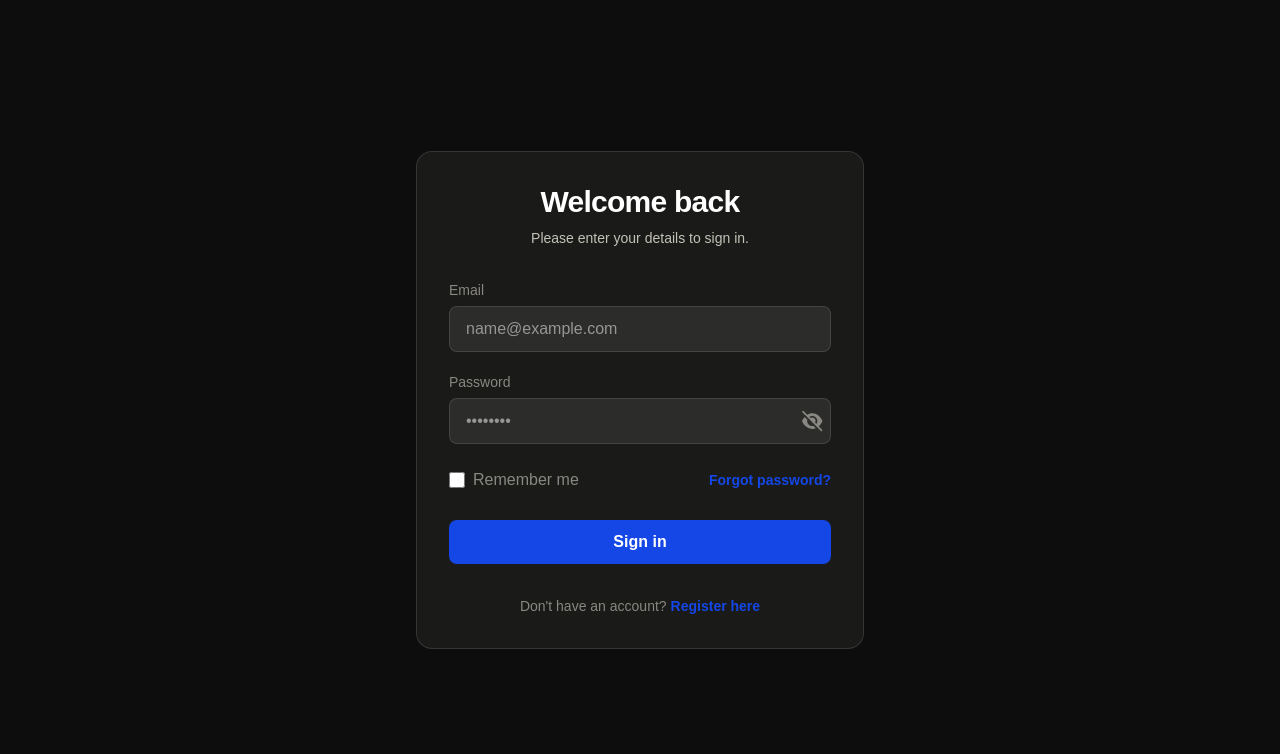
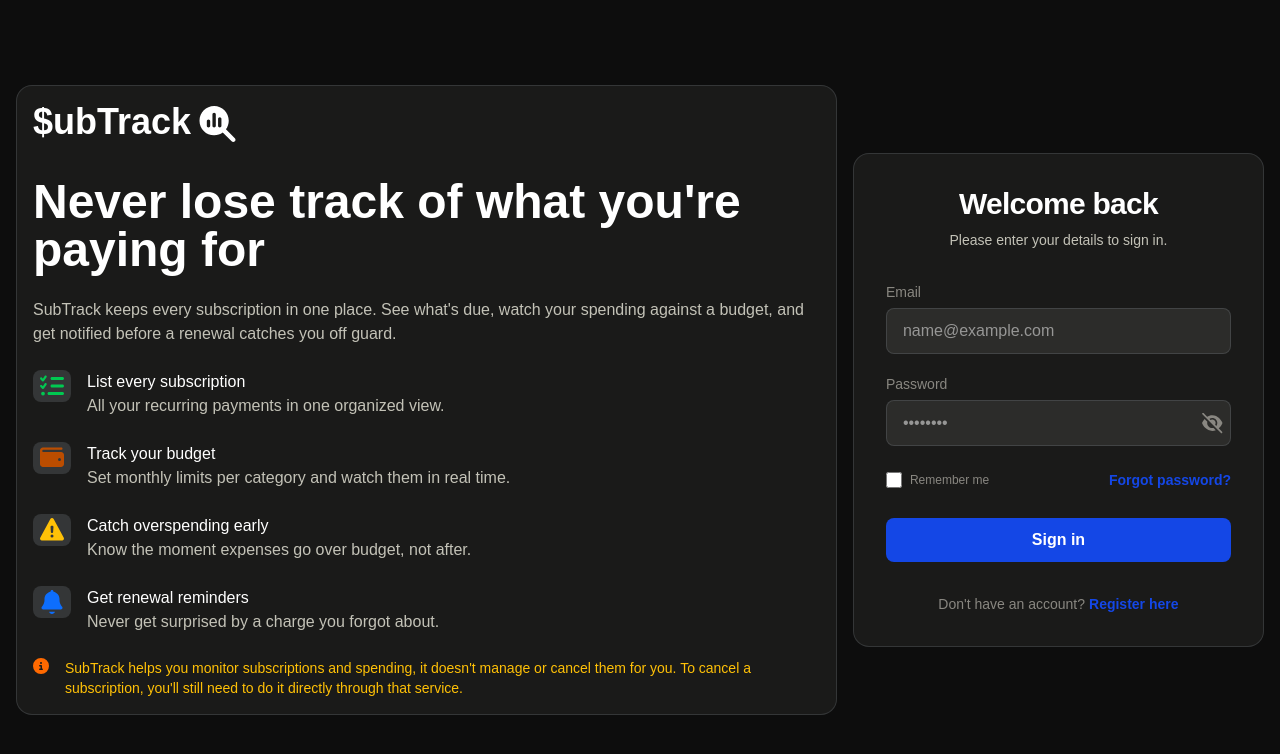
Before and after one commit to sHMENGGo/SubTrack, a React (Vite) app in the folder frontend/: page / in a window 1280 px wide. Shown: the top 754 px of the page. Built offline with nearby package versions, Linux system fonts and the light colour scheme.

Commit message:
Developed landing page that have informations. Login and register in landing page. Fixed next billing date cron update where it needs user argument.

```diff
--- a/frontend/src/App.tsx
+++ b/frontend/src/App.tsx
@@ -12,7 +12,7 @@ import Toaster from "./components/toaster"
 
 function App() {
   	return (
-		<main className="w-full h-screen bg-(--page-bg) flex justify-center items-center relative overflow-y-auto overflow-x-hidden">
+		<main className="w-full bg-(--page-bg) overflow-y-auto overflow-x-hidden">
 			<BrowserRouter>
 				<Routes>
 					<Route path="/" element={<Login />} />
--- a/frontend/src/pages/login.tsx
+++ b/frontend/src/pages/login.tsx
@@ -3,11 +3,12 @@ import { useNavigate } from 'react-router'
 import { custom_fetch } from '../services/api';
 import toast from 'react-hot-toast';
 import { FontAwesomeIcon } from '@fortawesome/react-fontawesome';
-import { faEye, faEyeSlash } from '@fortawesome/free-solid-svg-icons';
+import { faEye, faEyeSlash, faMagnifyingGlassChart, faListCheck, faCircleInfo, faWallet, faTriangleExclamation, faBell, faB } from '@fortawesome/free-solid-svg-icons';
 
 export default function Login() {
    const navigate = useNavigate()
    const [show_password, set_show_password] = useState(false)
+   const [show_form, set_show_form] = useState('login')
 
    // Login
    const [email, set_email] = useState('');
@@ -28,11 +29,68 @@ export default function Login() {
       finally {set_loading(false)}
    }
 
+   // Register
+   const [name, set_name] = useState('');
+   const [reg_email, set_reg_email] = useState('');
+   const [reg_password, set_reg_password] = useState('');
+   const [confirm_password, set_confirm_password] = useState('');
+   const handleSubmit = (e: React.FormEvent) => {
+      e.preventDefault();
+      if (password !== confirm_password) {
+         console.error("Passwords do not match!");
+         return
+      }
+      // In a real app, this is where you call your API to register the user
+      console.log("Submitting:", { name, reg_email, reg_password });
+   }
+
    return (
-      // The outer wrapper centers the card vertically and horizontally on the screen
-      <div className=" bg-(--page-bg) min-h-screen min-w-screen flex items-center justify-center p-4">
-         {/* Card */}
-         <main className="w-full max-w-md bg-(--surface-1) rounded-2xl border border-(--border) p-8">
+      <main className=" bg-(--page-bg) min-h-screen flex flex-col lg:flex-row items-center lg:p-4 gap-4 relative">
+         {/* Info */}
+         <section className='lg:w-2/3 h-full border border-(--border) flex flex-col gap-6 bg-(--surface-1) lg:rounded-2xl p-4 ' >
+            <div className='flex text-4xl font-bold mb-2 ' >
+               <h1 className='' >$ubTrack</h1>
+               <FontAwesomeIcon icon={faMagnifyingGlassChart} className=' text-(--text-primary) p-1 ' />
+            </div>
+            <h1 className='text-5xl font-semibold ' >Never lose track of what you're paying for</h1>
+            <h2>SubTrack keeps every subscription in one place. See what's due, watch your spending against a budget, and get notified before a renewal catches you off guard.</h2>
+            <div className='flex gap-4' >
+               <FontAwesomeIcon icon={faListCheck} className='text-2xl   text-green-500 bg-(--border) p-1 rounded-lg ' />
+               <div>
+                  <h1>List every subscription</h1>
+                  <h2>All your recurring payments in one organized view.</h2>
+               </div>
+            </div>
+            <div className='flex gap-4' >
+               <FontAwesomeIcon icon={faWallet} className='text-2xl   text-amber-700 bg-(--border) p-1 rounded-lg ' />
+               <div>
+                  <h1>Track your budget</h1>
+                  <h2>Set monthly limits per category and watch them in real time.</h2>
+               </div>
+            </div>
+            <div className='flex gap-4' >
+               <FontAwesomeIcon icon={faTriangleExclamation} className='text-2xl   text-(--fill-warning) bg-(--border) p-1 rounded-lg ' />
+               <div>
+                  <h1>Catch overspending early</h1>
+                  <h2>Know the moment expenses go over budget, not after.</h2>
+               </div>
+            </div>
+            <div className='flex gap-4' >
+               <FontAwesomeIcon icon={faBell} className='text-2xl   text-(--fill-accent) bg-(--border) p-1 rounded-lg ' />
+               <div>
+                  <h1>Get renewal reminders</h1>
+                  <h2>Never get surprised by a charge you forgot about.</h2>
+               </div>
+            </div>
+            <div className='flex gap-4 ' >
+               <FontAwesomeIcon icon={faCircleInfo} className=' text-orange-500 ' />
+               <p className='text-sm text-(--fill-warning) ' >SubTrack helps you monitor subscriptions and spending, it doesn't manage or cancel them for you. To cancel a subscription, you'll still need to do it directly through that service.</p>
+            </div>
+         </section>
+
+         {/* Login card */}
+         {show_form === 'login' && (
+            <section className="lg:w-1/3 w-full h-full bg-(--surface-1) lg:rounded-2xl border border-(--border) p-8">
                <div className="text-center mb-8">
                   <h1 className="text-3xl font-bold tracking-tight">Welcome back</h1>
                   <h2 className="text-sm mt-2" >Please enter your details to sign in.</h2>
@@ -56,14 +114,49 @@ export default function Login() {
                   <div className="flex items-center justify-between mt-1">
                      <label className="flex items-center gap-2 cursor-pointer group">
                         <input type="checkbox" checked={remember_me} onChange={(e) => set_remember_me(e.target.checked)}  className="w-4 h-4 rounded cursor-pointer transition-colors" />
-                     <span className="text-(--text-muted) group-hover:text-blue-500 transition-colors">Remember me</span>
+                        <span className="text-(--text-muted) group-hover:text-blue-500 transition-colors text-xs md:text-md ">Remember me</span>
                      </label>
-                  <p  className="text-sm font-semibold text-blue-700 hover:text-blue-500 cursor-pointer transition-colors">Forgot password?</p>
+                     <p  className=" text-xs md:text-sm font-semibold text-blue-700 hover:text-blue-500 cursor-pointer transition-colors">Forgot password?</p>
                   </div>
                   <button type="submit"  className="w-full mt-2 bg-blue-700 text-(--text-primary) font-semibold py-2.5 rounded-lg hover:bg-blue-500 active:bg-slate-950 transition-all duration-200" >{loading ? 'Signing in...' : 'Sign in'}</button>
                </form>
-            <p className="text-center text-sm text-(--text-muted) mt-8 flex justify-center flex-nowrap">Don't have an account?<span onClick={()=> navigate('/register')}  className="font-semibold text-blue-700 hover:text-blue-500 transition-colors ml-1 cursor-pointer" >Register here</span></p>
+               <p className="text-center text-sm text-(--text-muted) mt-8 flex justify-center flex-nowrap">Don't have an account?<span onClick={()=> set_show_form('register')}  className="font-semibold text-blue-700 hover:text-blue-500 transition-colors ml-1 cursor-pointer" >Register here</span></p>
+            </section>
+         )}
+
+         {/* Register card */}
+         {show_form === 'register' && (
+            <section className="lg:w-1/3 w-full h-full bg-(--surface-1) lg:rounded-2xl border border-(--border) p-8" >
+               <div className="text-center mb-8">
+                  <h1 className="text-3xl font-bold tracking-tight">Create an account</h1>
+                  <h2  className="text-sm">Please enter your details to sign up.</h2>
+               </div>
+               <form onSubmit={handleSubmit} className="flex flex-col gap-5">
+                  {/* Name Input */}
+                  <div>
+                     <label htmlFor="name" className="block text-sm font-medium text-(--text-muted) mb-1.5">Name</label>
+                     <input type="text" id="name" value={name} onChange={(e) => set_name(e.target.value)} placeholder="John Doe" required  className="w-full px-4 py-2.5 rounded-lg" />
+                  </div>
+                  {/* Email Input */}
+                  <div>
+                     <label htmlFor="email" className="block text-sm font-medium text-(--text-muted) mb-1.5">Email</label>
+                     <input type="email" id="email" value={email} onChange={(e) => set_email(e.target.value)} placeholder="name@example.com" required  className="w-full px-4 py-2.5 rounded-lg" />
+                  </div>
+                  {/* Password Input */}
+                  <div>
+                     <label htmlFor="password" className="block text-sm font-medium text-(--text-muted) mb-1.5">Password</label>
+                     <input type="password" id="password" value={password} onChange={(e) => set_password(e.target.value)} placeholder="••••••••" required  className="w-full px-4 py-2.5 rounded-lg" />
+                  </div>
+                  {/* Repeat Password Input */}
+                  <div>
+                     <label htmlFor="confirmPassword" className="block text-sm font-medium text-(--text-muted) mb-1.5">Repeat Password</label>
+                     <input type="password" id="confirmPassword" value={confirm_password} onChange={(e) => set_confirm_password(e.target.value)} placeholder="••••••••" required  className="w-full px-4 py-2.5 rounded-lg" />
+                  </div>
+                  <button type="submit"  className="w-full mt-2 bg-blue-700 text-(--text-primary) font-semibold py-2.5 rounded-lg hover:bg-blue-500  transition-all duration-200" >Sign Up</button>
+               </form>
+               <p className="text-center text-xs md:text-sm text-(--text-muted) mt-2 flex justify-center flex-nowrap">Already have an account?<span onClick={()=> set_show_form('login')}  className="font-semibold text-blue-700 hover:text-blue-500 transition-colors ml-1 cursor-pointer">Sign in here</span></p>
+            </section>
+         )}
       </main>
-      </div>
    );
 }
--- a/frontend/src/pages/register.tsx
+++ b/frontend/src/pages/register.tsx
@@ -22,36 +22,7 @@ export default function Register() {
     // The outer wrapper centers the card vertically and horizontally on the screen
     <div className="min-h-screen min-w-screen flex items-center justify-center bg-(--page-bg) p-4">
       {/* Card */}
-      <main className="w-full max-w-md bg-(--surface-1) rounded-2xl border border-(--border) p-8">
-         <div className="text-center mb-8">
-            <h1 className="text-3xl font-bold tracking-tight">Create an account</h1>
-            <h2  className="text-sm">Please enter your details to sign up.</h2>
-         </div>
-         <form onSubmit={handleSubmit} className="flex flex-col gap-5">
-            {/* Name Input */}
-            <div>
-               <label htmlFor="name" className="block text-sm font-medium text-(--text-muted) mb-1.5">Name</label>
-               <input type="text" id="name" value={name} onChange={(e) => set_name(e.target.value)} placeholder="John Doe" required  className="w-full px-4 py-2.5 rounded-lg" />
-            </div>
-            {/* Email Input */}
-            <div>
-               <label htmlFor="email" className="block text-sm font-medium text-(--text-muted) mb-1.5">Email</label>
-               <input type="email" id="email" value={email} onChange={(e) => set_email(e.target.value)} placeholder="name@example.com" required  className="w-full px-4 py-2.5 rounded-lg" />
-            </div>
-            {/* Password Input */}
-            <div>
-               <label htmlFor="password" className="block text-sm font-medium text-(--text-muted) mb-1.5">Password</label>
-               <input type="password" id="password" value={password} onChange={(e) => set_password(e.target.value)} placeholder="••••••••" required  className="w-full px-4 py-2.5 rounded-lg" />
-            </div>
-            {/* Repeat Password Input */}
-            <div>
-               <label htmlFor="confirmPassword" className="block text-sm font-medium text-(--text-muted) mb-1.5">Repeat Password</label>
-               <input type="password" id="confirmPassword" value={confirm_password} onChange={(e) => set_confirm_password(e.target.value)} placeholder="••••••••" required  className="w-full px-4 py-2.5 rounded-lg" />
-            </div>
-            <button type="submit"  className="w-full mt-2 bg-blue-700 text-(--text-primary) font-semibold py-2.5 rounded-lg hover:bg-blue-500  transition-all duration-200" >Sign Up</button>
-         </form>
-         <p className="text-center text-sm text-(--text-muted) mt-2 flex justify-center flex-nowrap">Already have an account?<span onClick={()=> navigate('/login')}  className="font-semibold text-blue-700 hover:text-blue-500 transition-colors ml-1 cursor-pointer">Sign in here</span></p>
-      </main>
+
     </div>
   );
 }
```
Also changed, not shown: 1 other file (tests, documents, lock files or other folders). Lines whose indentation alone changed are shown as unchanged.
